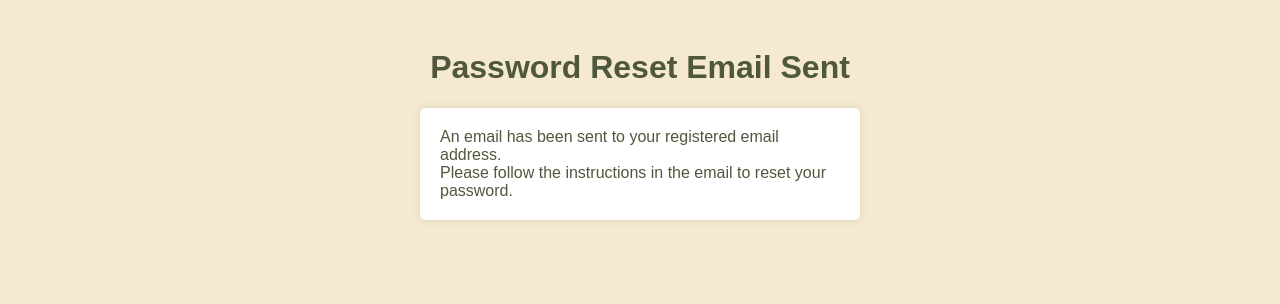
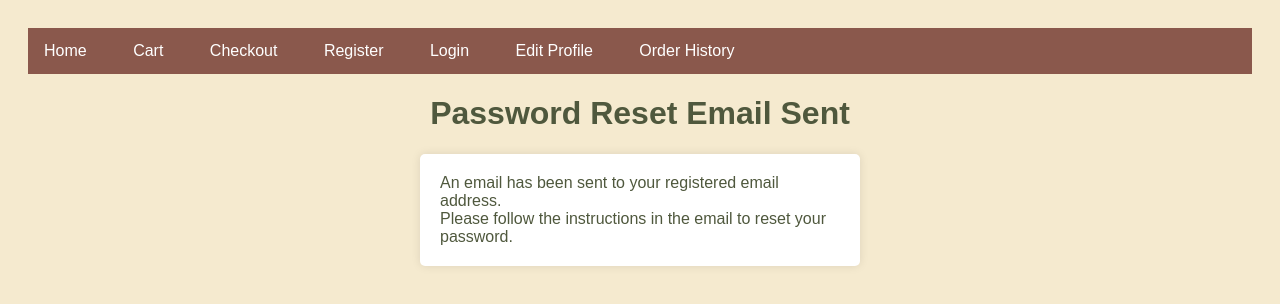
Before and after one commit to apar2021/CSCI4050, a plain HTML site: page ResetPasswordCorrectEmail.html in a window 1280 px wide. Drawn offline with Linux system fonts and the light colour scheme.

Commit message:
Update ResetPasswordCorrectEmail.html

```diff
--- a/ResetPasswordCorrectEmail.html
+++ b/ResetPasswordCorrectEmail.html
@@ -9,9 +9,36 @@
             color: #4F583D;
             padding: 20px;
         }
+
         h1 {
             text-align: center;
         }
+
+        ul.horizontal-menu {
+            list-style-type: none;
+            margin: 0;
+            padding: 0;
+            overflow: hidden;
+            background-color: #8A584C; /* Updated color */
+        }
+
+        ul.horizontal-menu li {
+            display: inline-block;
+            margin-right: 10px;
+        }
+
+        ul.horizontal-menu li a {
+            display: block;
+            color: #fff; /* Updated color */
+            text-align: center;
+            padding: 14px 16px;
+            text-decoration: none;
+        }
+
+        ul.horizontal-menu li a:hover {
+            background-color: #70463e; /* Updated color */
+        }
+
         .message {
             max-width: 400px;
             margin: 0 auto;
@@ -20,13 +47,25 @@
             border-radius: 5px;
             box-shadow: 0 0 10px rgba(0, 0, 0, 0.1);
         }
+
         p {
             margin: 0;
         }
     </style>
 </head>
 <body>
+    <ul class="horizontal-menu">
+        <li><a href="Home.html">Home</a></li>
+        <li><a href="Cart.html">Cart</a></li>
+        <li><a href="Checkout.html">Checkout</a></li>
+        <li><a href="Register.html">Register</a></li>
+        <li><a href="Login.html">Login</a></li>
+        <li><a href="EditProfile.html">Edit Profile</a></li>
+        <li><a href="OrderHistory.html">Order History</a></li>
+    </ul>
+
     <h1>Password Reset Email Sent</h1>
+
     <div class="message">
         <p>An email has been sent to your registered email address.</p>
         <p>Please follow the instructions in the email to reset your password.</p>
```
Lines whose indentation alone changed are shown as unchanged.
